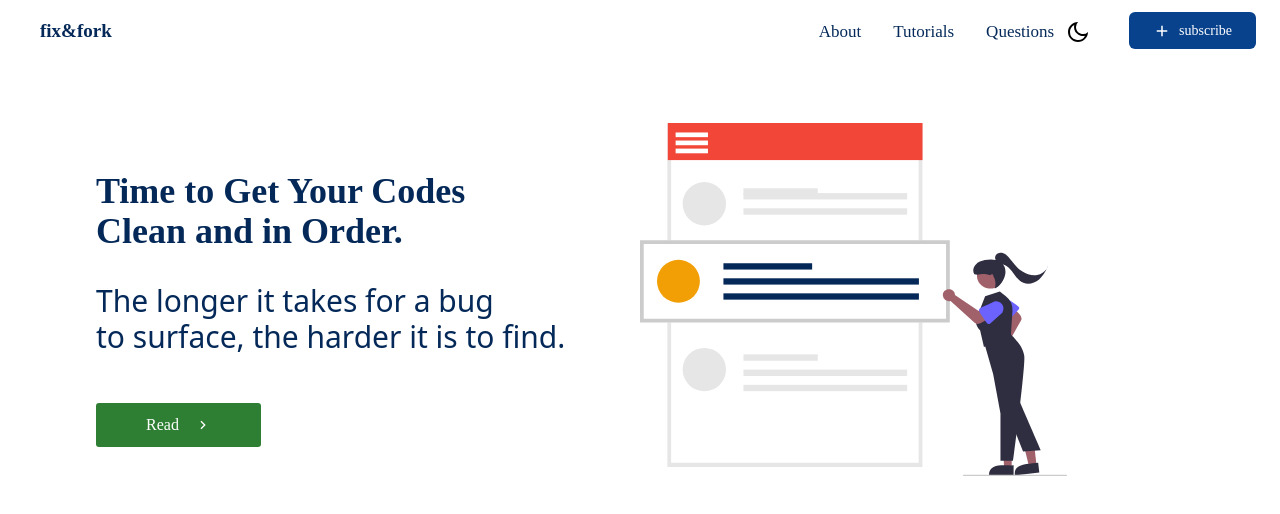
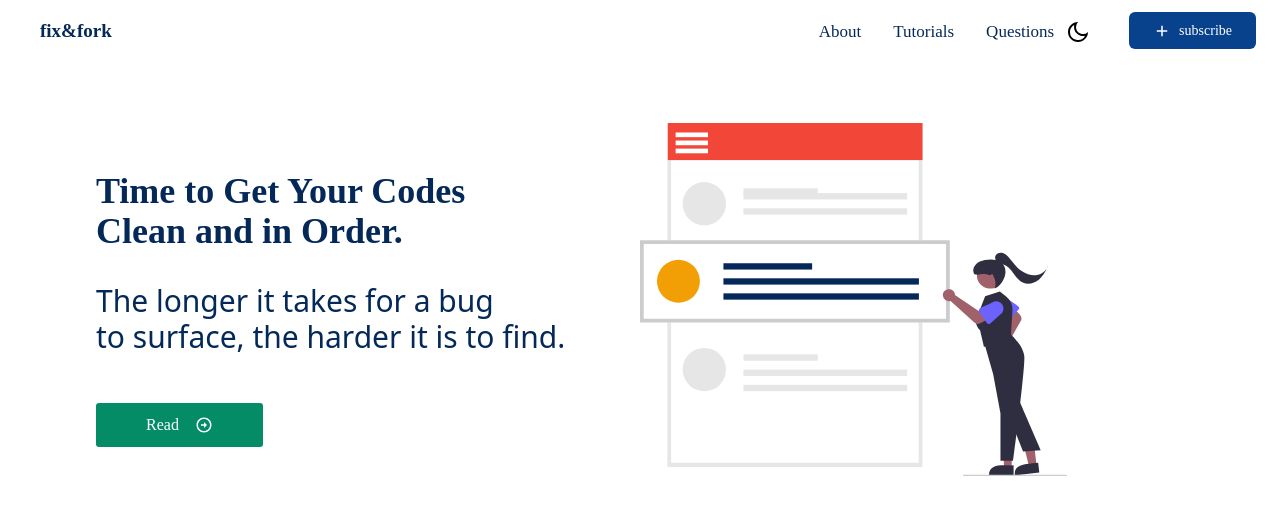
Before and after one commit to ntwari-egide/fix-fork-blogger, an Angular app: page / in a window 1280 px wide. Shown: the top 514 px of the page. Built offline with nearby package versions, Linux system fonts and the light colour scheme.

Commit message:
styled welcome page button

```diff
--- a/src/app/welcome-page/welcome-page.component.css
+++ b/src/app/welcome-page/welcome-page.component.css
@@ -9,12 +9,17 @@
 }
 
 .welcome-read-button{
-    background: #2E7F33;
+    background: #038C65;
     color: white;
     padding: 10px 50px;
     border-radius: 3px;
     font-family: 'Manrope';
 }
+.welcome-read-button:hover{
+    transform: scale(1.04);
+    transition: ease-in-out 0.3s;
+    background-color: #0a5540;
+}
 
 .welcome-image{
 
--- a/src/app/welcome-page/welcome-page.component.html
+++ b/src/app/welcome-page/welcome-page.component.html
@@ -4,7 +4,7 @@
         <div class="md:pl-24">
             <h1 class="text-base welcome-main-header  font-bold md:leading-10 md:text-4xl md:mt-24 sm:text-4xl sm:mt-4 sm:color-red">Time to Get Your Codes <br/>Clean and in Order.</h1>
             <h3 class="welcome-desc-header md:text-3xl md:mt-8">The longer it takes for a bug <br />to surface, the harder it is to find.</h3>
-            <button class="flex items-center welcome-read-button md:mt-12"><span>Read</span> <svg class="ml-4" xmlns="http://www.w3.org/2000/svg" viewBox="0 0 24 24" width="16" height="16"><path fill="none" d="M0 0h24v24H0z"/><path d="M13.172 12l-4.95-4.95 1.414-1.414L16 12l-6.364 6.364-1.414-1.414z" fill="rgba(255,255,255,1)"/></svg> </button>
+            <button class="flex items-center welcome-read-button md:mt-12 focus:outline-none"><span>Read</span> <svg class="ml-4" xmlns="http://www.w3.org/2000/svg" viewBox="0 0 24 24" width="18" height="18"><path fill="none" d="M0 0h24v24H0z"/><path d="M12 11V8l4 4-4 4v-3H8v-2h4zm0-9c5.52 0 10 4.48 10 10s-4.48 10-10 10S2 17.52 2 12 6.48 2 12 2zm0 18c4.42 0 8-3.58 8-8s-3.58-8-8-8-8 3.58-8 8 3.58 8 8 8z" fill="rgba(255,255,255,1)"/></svg></button>
         </div>
         <div class="welcome-image">
             <img src="../../assets/welcome-icon.svg" class="w-2/3 mt-12"/>
```
